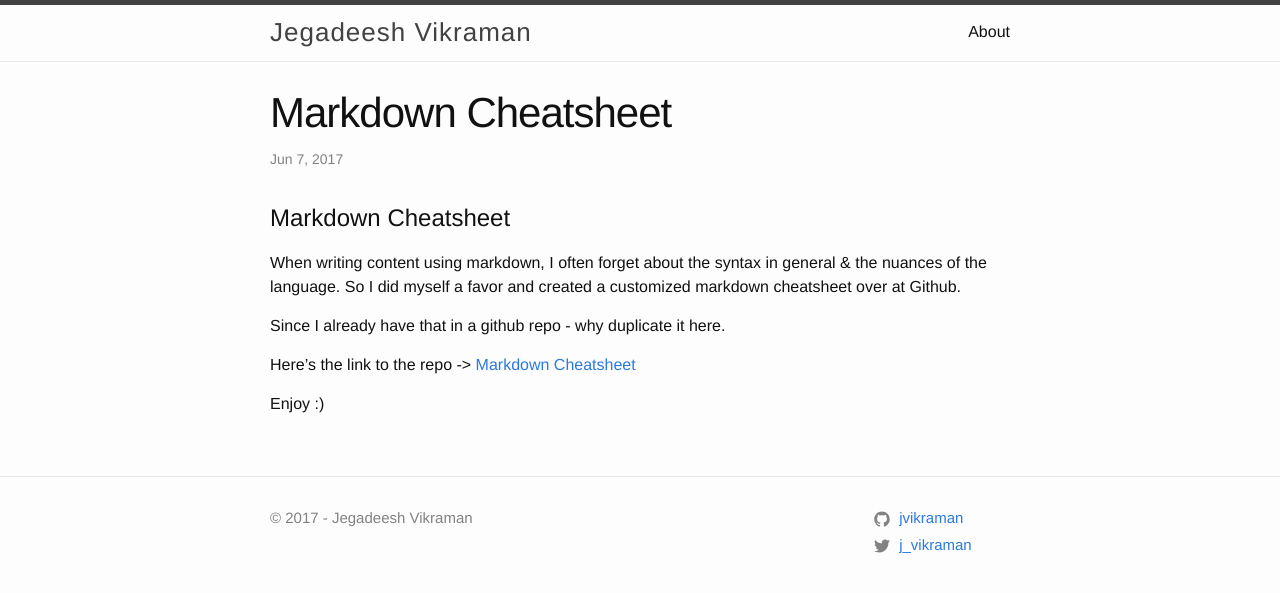
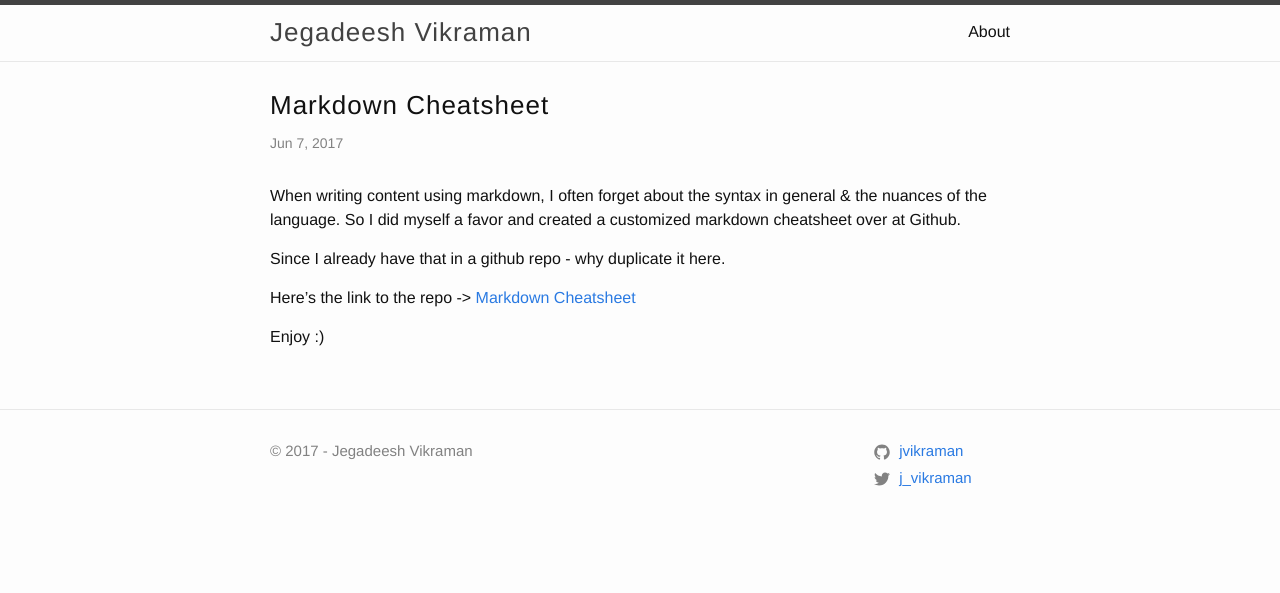
Before and after one commit to jvikraman/jvikraman.github.io.old, a Jekyll site: the page built from _posts/2017-06-07-markdown-cheatsheet.md, in a window 1280 px wide. Shown: the top 593 px of the page. Built offline with Jekyll 4.4.1, drawn with Linux system fonts in a browser that asks for light colours.

Commit message:
Minor layout fixes

```diff
--- a/_posts/2017-06-07-markdown-cheatsheet.md
+++ b/_posts/2017-06-07-markdown-cheatsheet.md
@@ -3,8 +3,6 @@ layout: post
 title: Markdown Cheatsheet
 permalink: markdown-cheatsheet
 ---
-
-# Markdown Cheatsheet
 
 When writing content using markdown, I often forget about the syntax in general & the nuances of the language. So I did myself a favor and created a customized markdown cheatsheet over at Github.
 
--- a/_sass/minima/_layout.scss
+++ b/_sass/minima/_layout.scss
@@ -212,8 +212,8 @@
 }
 
 .post-title {
-  @include relative-font-size(2.625);
-  letter-spacing: -1px;
+  @include relative-font-size(1.625);
+  letter-spacing: 1px;
   line-height: 1;
 
   @include media-query($on-laptop) {
```
Also changed, not shown: Gemfile.lock (added).
